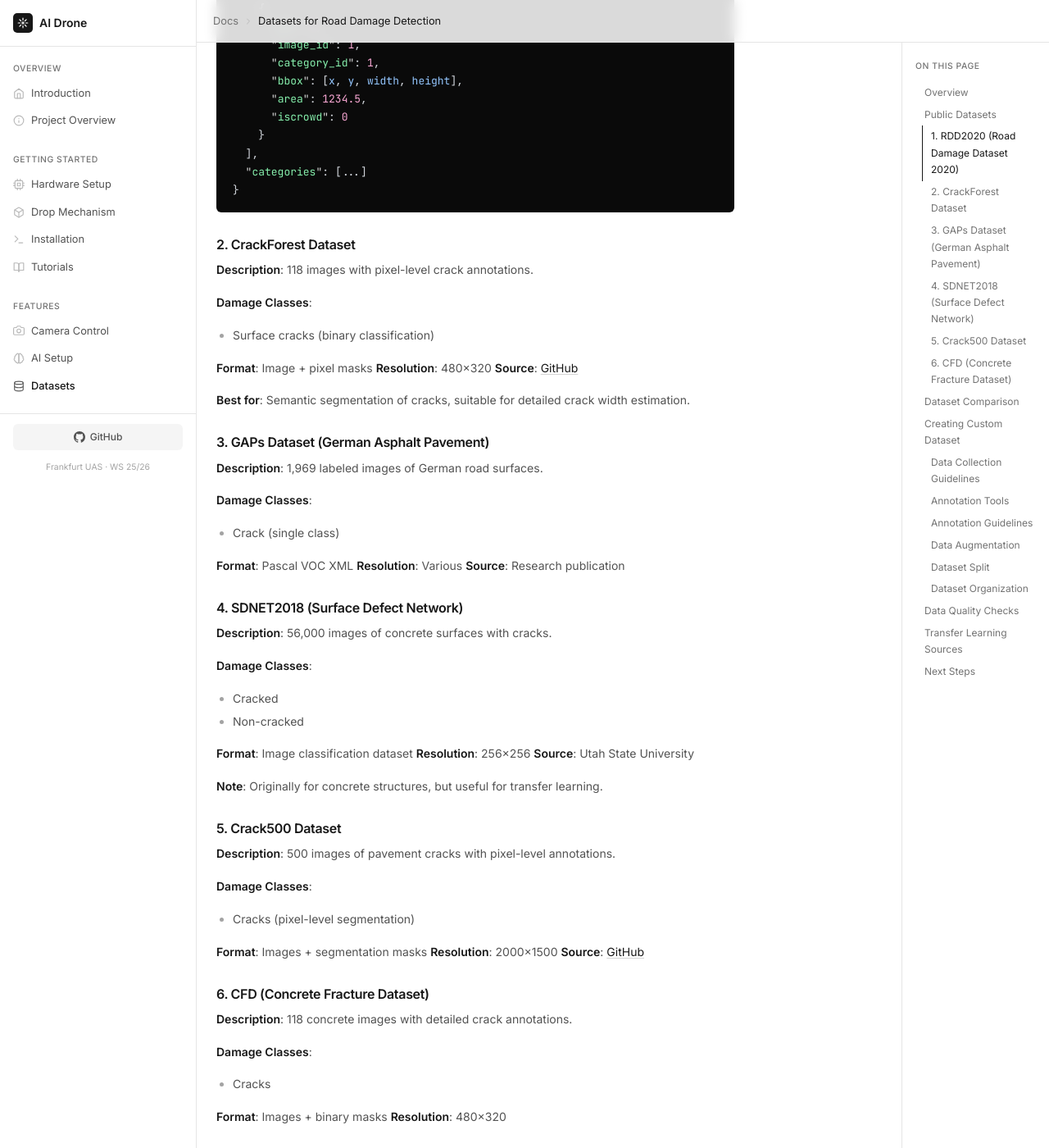
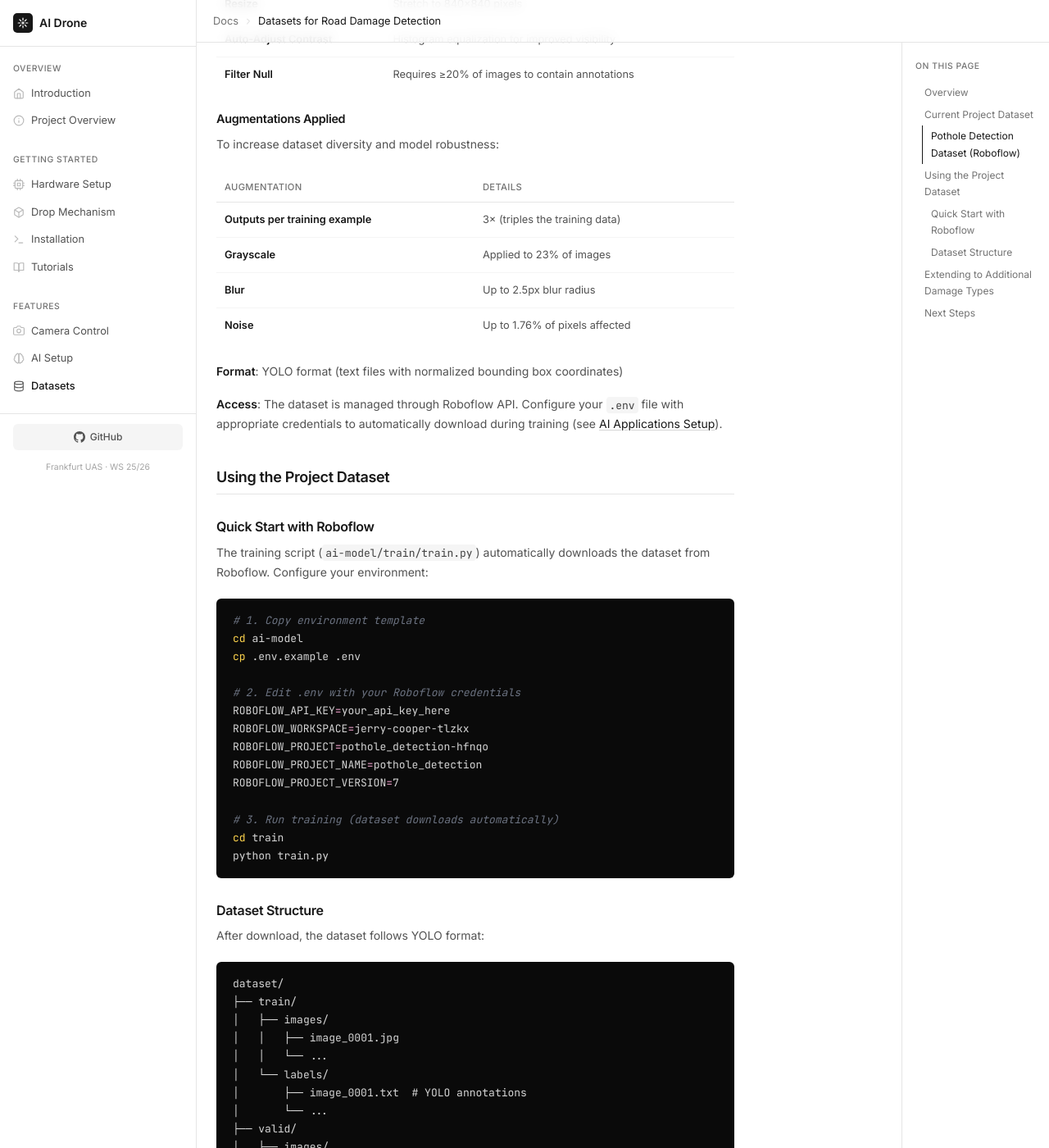
Before and after one commit to HoudaElAbbassi/ai-drone-ws2526, a Jekyll site: the page built from docs/ai-applications/datasets.md, in a window 1280 px wide and 1400 px high, scrolled down 950 px. Shown: the whole window at 82% size. Built offline with Jekyll 4.4.1, drawn with Linux system fonts in a browser that asks for light colours; some of the changed text lies outside the part shown.

Commit message:
Updated datasets.md

````diff
--- a/docs/ai-applications/datasets.md
+++ b/docs/ai-applications/datasets.md
@@ -9,344 +9,120 @@
 
 ## Overview
 
-Training an accurate road damage detection model requires large, diverse, and well-annotated datasets. This page provides information on available public datasets and guidelines for creating custom datasets.
+Training an accurate road damage detection model requires large, diverse, and well-annotated datasets. This page documents the dataset used in this project and provides information on public datasets for extending the system to detect additional damage types.
 
-## Public Datasets
+## Current Project Dataset
 
-### 1. RDD2020 (Road Damage Dataset 2020)
+### Pothole Detection Dataset (Roboflow)
 
-**Description**: Large-scale dataset containing 26,620 road damage images from India, Japan, and Czech Republic.
+**Source**: [Roboflow Universe - Pothole Detection](https://universe.roboflow.com/jerry-cooper-tlzkx/pothole_detection-hfnqo/dataset/7)
 
-**Damage Classes**:
-- D00: Longitudinal cracks
-- D10: Transverse cracks
-- D20: Alligator cracks
-- D40: Potholes
+**Dataset Statistics**:
+- **Total Images**: 4,510
+- **Train Set**: 3,993 images (88.5%)
+- **Validation Set**: 352 images (7.8%)
+- **Test Set**: 165 images (3.7%)
 
-**Format**: COCO annotation format
-**Resolution**: Variable (typically 600x600 to 4000x3000)
-**Source**: [IEEE DataPort](https://ieee-dataport.org/)
+**Classes**: 1 class - `pothole` (bowl-shaped depressions and holes in road surface)
 
-**Usage**:
-```python
-# Download and extract RDD2020
-# Available at: https://github.com/sekilab/RoadDamageDetector
+**Note**: The source Roboflow project contains 8 classes (pothole, curb, dash, distressed, grate, manhole, marking, utility), but this dataset version (v7) is filtered to only include pothole annotations for focused single-class detection.
 
-# Annotations in COCO JSON format
-{
-  "images": [...],
-  "annotations": [
-    {
-      "id": 1,
-      "image_id": 1,
-      "category_id": 1,
-      "bbox": [x, y, width, height],
-      "area": 1234.5,
-      "iscrowd": 0
-    }
-  ],
-  "categories": [...]
-}
+#### Preprocessing Applied
+
+The dataset has been preprocessed with the following operations:
+
+| Operation | Description |
+|-----------|-------------|
+| **Auto-Orient** | Corrects image orientation based on EXIF data |
+| **Resize** | Stretch to 840×840 pixels |
+| **Auto-Adjust Contrast** | Histogram equalization for improved visibility |
+| **Filter Null** | Requires ≥20% of images to contain annotations |
+
+#### Augmentations Applied
+
+To increase dataset diversity and model robustness:
+
+| Augmentation | Details |
+|--------------|---------|
+| **Outputs per training example** | 3× (triples the training data) |
+| **Grayscale** | Applied to 23% of images |
+| **Blur** | Up to 2.5px blur radius |
+| **Noise** | Up to 1.76% of pixels affected |
+
+**Format**: YOLO format (text files with normalized bounding box coordinates)
+
+**Access**: The dataset is managed through Roboflow API. Configure your `.env` file with appropriate credentials to automatically download during training (see [AI Applications Setup](setup.html)).
+
+## Using the Project Dataset
+
+### Quick Start with Roboflow
+
+The training script (`ai-model/train/train.py`) automatically downloads the dataset from Roboflow. Configure your environment:
+
+```bash
+# 1. Copy environment template
+cd ai-model
+cp .env.example .env
+
+# 2. Edit .env with your Roboflow credentials
+ROBOFLOW_API_KEY=your_api_key_here
+ROBOFLOW_WORKSPACE=jerry-cooper-tlzkx
+ROBOFLOW_PROJECT=pothole_detection-hfnqo
+ROBOFLOW_PROJECT_NAME=pothole_detection
+ROBOFLOW_PROJECT_VERSION=7
+
+# 3. Run training (dataset downloads automatically)
+cd train
+python train.py
 ```
 
-### 2. CrackForest Dataset
+### Dataset Structure
 
-**Description**: 118 images with pixel-level crack annotations.
-
-**Damage Classes**:
-- Surface cracks (binary classification)
-
-**Format**: Image + pixel masks
-**Resolution**: 480x320
-**Source**: [GitHub](https://github.com/cuilimeng/CrackForest-dataset)
-
-**Best for**: Semantic segmentation of cracks, suitable for detailed crack width estimation.
-
-### 3. GAPs Dataset (German Asphalt Pavement)
-
-**Description**: 1,969 labeled images of German road surfaces.
-
-**Damage Classes**:
-- Crack (single class)
-
-**Format**: Pascal VOC XML
-**Resolution**: Various
-**Source**: Research publication
-
-### 4. SDNET2018 (Surface Defect Network)
-
-**Description**: 56,000 images of concrete surfaces with cracks.
-
-**Damage Classes**:
-- Cracked
-- Non-cracked
-
-**Format**: Image classification dataset
-**Resolution**: 256x256
-**Source**: Utah State University
-
-**Note**: Originally for concrete structures, but useful for transfer learning.
-
-### 5. Crack500 Dataset
-
-**Description**: 500 images of pavement cracks with pixel-level annotations.
-
-**Damage Classes**:
-- Cracks (pixel-level segmentation)
-
-**Format**: Images + segmentation masks
-**Resolution**: 2000x1500
-**Source**: [GitHub](https://github.com/fyangneil/pavement-crack-detection)
-
-### 6. CFD (Concrete Fracture Dataset)
-
-**Description**: 118 concrete images with detailed crack annotations.
-
-**Damage Classes**:
-- Cracks
-
-**Format**: Images + binary masks
-**Resolution**: 480x320
-
-## Dataset Comparison
-
-| Dataset | Images | Classes | Annotation Type | Best For |
-|---------|--------|---------|-----------------|----------|
-| RDD2020 | 26,620 | 4 | Bounding boxes | Multi-class detection |
-| CrackForest | 118 | 1 | Pixel masks | Crack segmentation |
-| GAPs | 1,969 | 1 | Bounding boxes | German road conditions |
-| SDNET2018 | 56,000 | 2 | Image labels | Transfer learning |
-| Crack500 | 500 | 1 | Pixel masks | Detailed segmentation |
-| CFD | 118 | 1 | Binary masks | Crack patterns |
-
-## Creating Custom Dataset
-
-For optimal performance specific to your region and conditions, collect custom data.
-
-### Data Collection Guidelines
-
-**Flight Parameters**:
-- Altitude: 5-10 meters
-- Speed: 2-5 m/s
-- Overlap: 70-80% between images
-- Resolution: Minimum 4K (3840x2160)
-- Frame rate: 5-10 FPS
-
-**Coverage Requirements**:
-- Multiple road types: highways, urban, rural
-- Various weather: sunny, cloudy, wet, dry
-- Different times: morning, noon, afternoon (varying shadows)
-- All damage severity levels: low, medium, high
-- Various road materials: asphalt, concrete
-
-**Target Dataset Size**:
-- Minimum: 1,000 images per damage class
-- Recommended: 5,000+ images per class
-- Optimal: 10,000+ images per class
-
-### Annotation Tools
-
-#### 1. LabelImg
-**Best for**: Bounding box annotations (YOLO/COCO format)
-
-```bash
-# Install
-pip install labelImg
-
-# Run
-labelImg
-```
-
-**Workflow**:
-1. Open directory with images
-2. Draw bounding boxes around damage
-3. Assign class labels
-4. Save in YOLO or PascalVOC format
-
-#### 2. CVAT (Computer Vision Annotation Tool)
-**Best for**: Team collaboration, bounding boxes, polygons, segmentation
-
-- Web-based interface
-- Multi-user support
-- Supports COCO, YOLO, VOC formats
-- Can be self-hosted or use cloud version
-
-**URL**: https://cvat.org
-
-#### 3. Roboflow
-**Best for**: Data augmentation, format conversion, team collaboration
-
-- Web-based platform
-- Automatic augmentation
-- Export to multiple formats
-- Preprocessing pipeline
-
-**URL**: https://roboflow.com
-
-### Annotation Guidelines
-
-**Quality Standards**:
-- Draw tight bounding boxes around damage
-- Include entire damage area (don't crop)
-- Consistent labeling across annotators
-- Mark occluded damage (partially visible)
-- Annotate all visible damage in image
-
-**Bounding Box Rules**:
-```
-✓ Good: Box tightly fits damage area
-✗ Bad: Box too large, includes too much background
-✗ Bad: Box too small, cuts off damage
-✗ Bad: Missing damage instances
-```
-
-**Class Assignment**:
-- **Longitudinal**: Crack length > 2x width, parallel to traffic
-- **Transverse**: Crack length > 2x width, perpendicular to traffic
-- **Alligator**: Interconnected cracks forming pattern
-- **Pothole**: Hole or depression in surface
-- **Rutting**: Linear depression in wheel path
-- **Bleeding**: Shiny asphalt surface
-- **Weathering**: Aggregate loss, rough surface
-
-### Data Augmentation
-
-Increase dataset diversity and model robustness:
-
-```python
-import albumentations as A
-
-# Define augmentation pipeline
-transform = A.Compose([
-    # Geometric transformations
-    A.HorizontalFlip(p=0.5),
-    A.VerticalFlip(p=0.5),
-    A.Rotate(limit=15, p=0.5),
-    A.ShiftScaleRotate(shift_limit=0.1, scale_limit=0.1, rotate_limit=15, p=0.5),
-
-    # Color transformations
-    A.RandomBrightnessContrast(brightness_limit=0.2, contrast_limit=0.2, p=0.5),
-    A.HueSaturationValue(hue_shift_limit=10, sat_shift_limit=20, val_shift_limit=20, p=0.5),
-
-    # Weather effects
-    A.RandomRain(p=0.2),
-    A.RandomShadow(p=0.2),
-    A.RandomSunFlare(p=0.1),
-
-    # Noise and blur
-    A.GaussNoise(p=0.2),
-    A.GaussianBlur(blur_limit=(3, 5), p=0.2),
-    A.MotionBlur(blur_limit=5, p=0.2),
-], bbox_params=A.BboxParams(format='yolo', label_fields=['class_labels']))
-
-# Apply augmentation
-augmented = transform(image=image, bboxes=bboxes, class_labels=labels)
-```
-
-### Dataset Split
-
-Standard split for training, validation, and testing:
+After download, the dataset follows YOLO format:
 
 ```
-Training:   70% (for model learning)
-Validation: 20% (for hyperparameter tuning)
-Testing:    10% (for final evaluation)
-```
-
-**Important**:
-- Ensure no overlap between splits
-- Stratify by damage class (equal representation)
-- Test set should represent real-world conditions
-
-### Dataset Organization
-
-```
-road_damage_dataset/
+dataset/
 ├── train/
 │   ├── images/
-│   │   ├── img_0001.jpg
-│   │   ├── img_0002.jpg
+│   │   ├── image_0001.jpg
 │   │   └── ...
 │   └── labels/
-│       ├── img_0001.txt  # YOLO format
-│       ├── img_0002.txt
+│       ├── image_0001.txt  # YOLO annotations
 │       └── ...
-├── val/
+├── valid/
 │   ├── images/
 │   └── labels/
 ├── test/
 │   ├── images/
 │   └── labels/
-└── dataset.yaml  # Configuration file
+└── data.yaml  # Dataset configuration
 ```
 
-**dataset.yaml**:
-```yaml
-train: ./train/images
-val: ./val/images
-test: ./test/images
-
-nc: 7  # number of classes
-
-names:
-  0: longitudinal_crack
-  1: transverse_crack
-  2: alligator_crack
-  3: pothole
-  4: rutting
-  5: bleeding
-  6: weathering
+**YOLO Label Format** (`image_0001.txt`):
+```
+# class_id center_x center_y width height (all normalized 0-1)
+0 0.512 0.634 0.124 0.089
 ```
 
-## Data Quality Checks
+Where `class_id` is `0` for pothole (single class detection).
 
-Before training, verify dataset quality:
+## Extending to Additional Damage Types
 
-```python
-# Check dataset statistics
-import os
-import json
+To train the model on additional road damage types (cracks, rutting, etc.), you would need to collect and annotate a new dataset with those damage classes. The system architecture supports this through:
 
-def analyze_dataset(annotations_file):
-    with open(annotations_file, 'r') as f:
-        data = json.load(f)
+1. **Data Collection**: Capture images containing the desired damage types
+2. **Annotation**: Use tools like Roboflow, LabelImg, or CVAT to annotate bounding boxes
+3. **Training**: Run `train.py` with the new dataset configuration
+4. **Export**: Convert the trained model to TFLite for edge deployment
 
-    # Count images per class
-    class_counts = {}
-    for ann in data['annotations']:
-        cat_id = ann['category_id']
-        class_counts[cat_id] = class_counts.get(cat_id, 0) + 1
-
-    print("Class distribution:")
-    for cat_id, count in class_counts.items():
-        print(f"  Class {cat_id}: {count} instances")
-
-    # Check image sizes
-    sizes = [(img['width'], img['height']) for img in data['images']]
-    print(f"\nImage sizes: {len(set(sizes))} unique sizes")
-
-    # Check annotation bounding box sizes
-    bbox_areas = [ann['area'] for ann in data['annotations']]
-    print(f"\nBbox areas: min={min(bbox_areas):.2f}, max={max(bbox_areas):.2f}, mean={sum(bbox_areas)/len(bbox_areas):.2f}")
-
-analyze_dataset('annotations/train.json')
-```
-
-## Transfer Learning Sources
-
-Pre-trained models that can be fine-tuned:
-
-1. **COCO-pretrained YOLOv5**: General object detection
-2. **ImageNet-pretrained backbones**: Feature extraction
-3. **RDD2020-trained models**: Road damage specific
-4. **SDNET2018 models**: Crack detection
+The current Roboflow dataset management system makes it easy to extend the model's capabilities as new annotated data becomes available.
 
 ## Next Steps
 
-1. [Download and prepare datasets](setup.html)
-2. [Train your first model](training.html)
-3. [Evaluate model performance](evaluation.html)
+1. [Setup AI Environment](setup.html) - Configure training environment
+2. [Train Pothole Detection Model](setup.html#training-the-model) - Start training
+3. [Validate Performance](setup.html#model-validation-trainvalidatepy) - Evaluate model
 
 ---
 
-[← Back to AI Applications](setup.html) | [Next: Model Training →](training.html)
+[← Back to AI Applications](setup.html)
````
